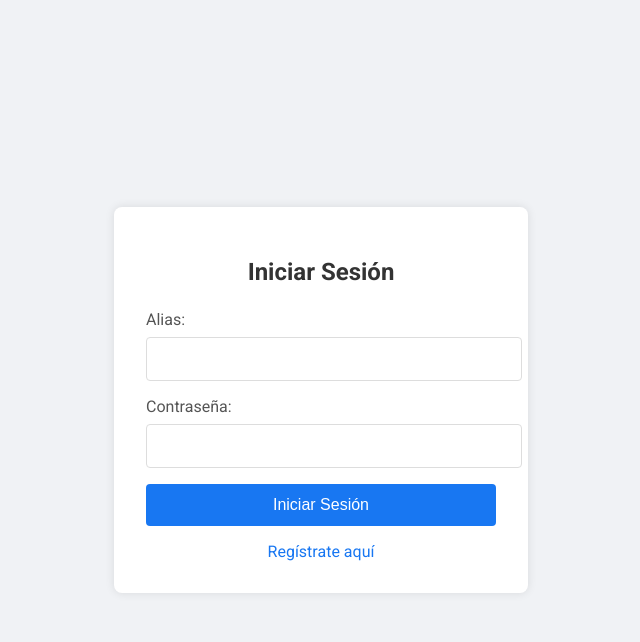
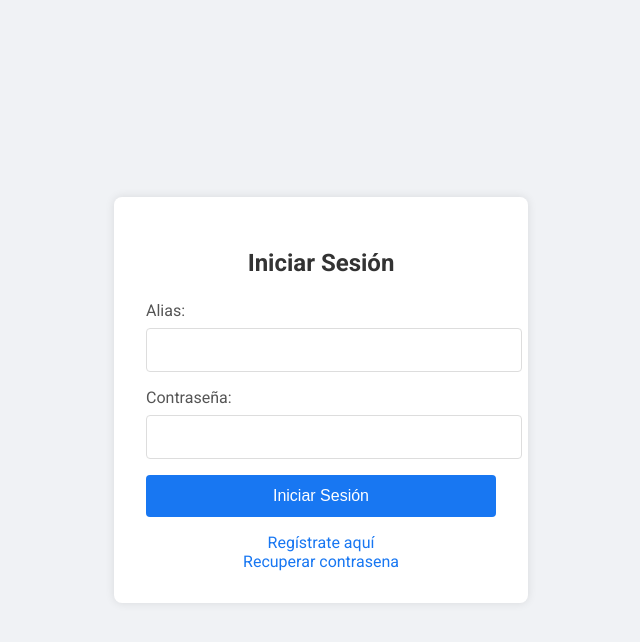
Before and after one commit to fabiola-alston/IntelliHome, a Flask app: page / in a window 1280 px wide. Shown: the top 642 px of the page, without its empty margins (319-959 px from the left). Run offline with Flask 3, Linux system fonts and the light colour scheme.

Commit message:
Criterios de aceptacion 005

```diff
--- a/app.py
+++ b/app.py
@@ -1098,7 +1098,7 @@ def nueva_contrasena():
     if request.method == 'POST':
         password = request.form['password']
         confirm_password = request.form['confirm_password']
-        if password == confirm_password:
+        if password == confirm_password and validacion_contrasena(password)[0]:
             with open('usuarios.json', 'r+') as file:
                 data = json.load(file)
                 for user in data['usuarios']:
--- a/templates/login.html
+++ b/templates/login.html
@@ -29,7 +29,8 @@
             <button type="submit">Iniciar Sesión</button>
         </form>
         <div class="register-link">
-            <a href="{{ url_for('register') }}">Regístrate aquí</a>
+            <a href="{{ url_for('register') }}">Regístrate aquí</a> <br>
+            <a href="{{ url_for('recuperar_contrasena')}}">Recuperar contrasena</a>
         </div>
     </div>
 </body>
```
Also changed, not shown: usuarios.json (line endings or trailing spaces).
